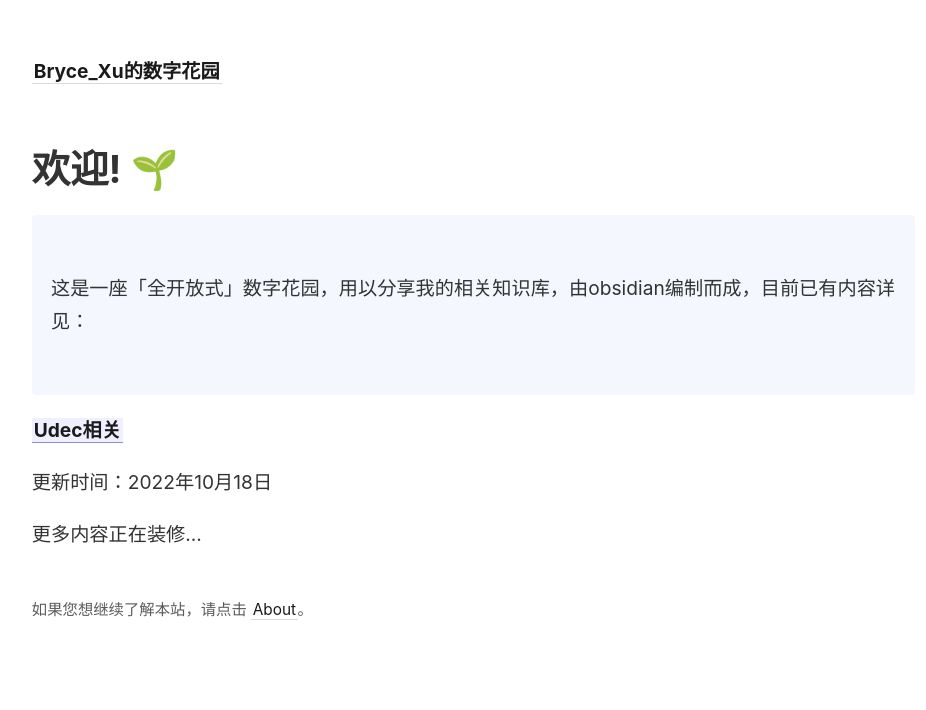
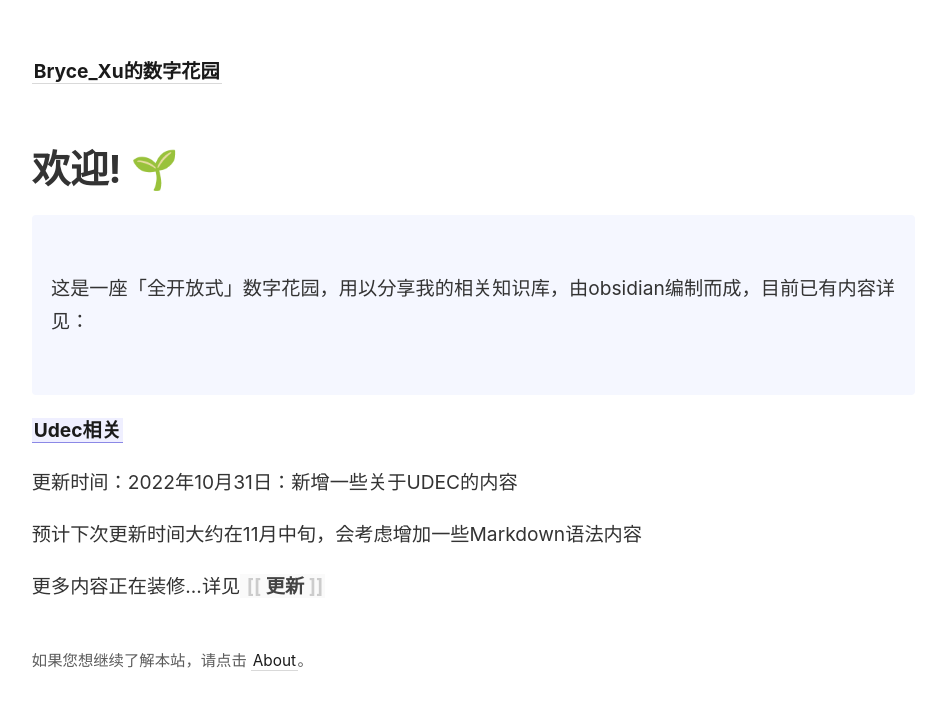
Before and after one commit to zuiyu666/-, a Jekyll site: the page built from _pages/index.md, in a window 1280 px wide. Shown: the top 710 px of the page, without its empty margins (45-971 px from the left). Built offline with Jekyll 4.4.1, drawn with Linux system fonts in a browser that asks for light colours.

Commit message:
Update index.md

```diff
--- a/_pages/index.md
+++ b/_pages/index.md
@@ -14,9 +14,10 @@ permalink: /
 <span style="font-weight: bold">[[Udec相关]]</span>
 
 
-<p>更新时间：2022年10月18日</p>
+<p>更新时间：2022年10月31日：新增一些关于UDEC的内容</p>
+<p>预计下次更新时间大约在11月中旬，会考虑增加一些Markdown语法内容</p>
 
-<p>更多内容正在装修...</p>
+<p>更多内容正在装修...详见<span style="font-weight: bold">[[更新]]</span></p>
 
 
 <style>
```
